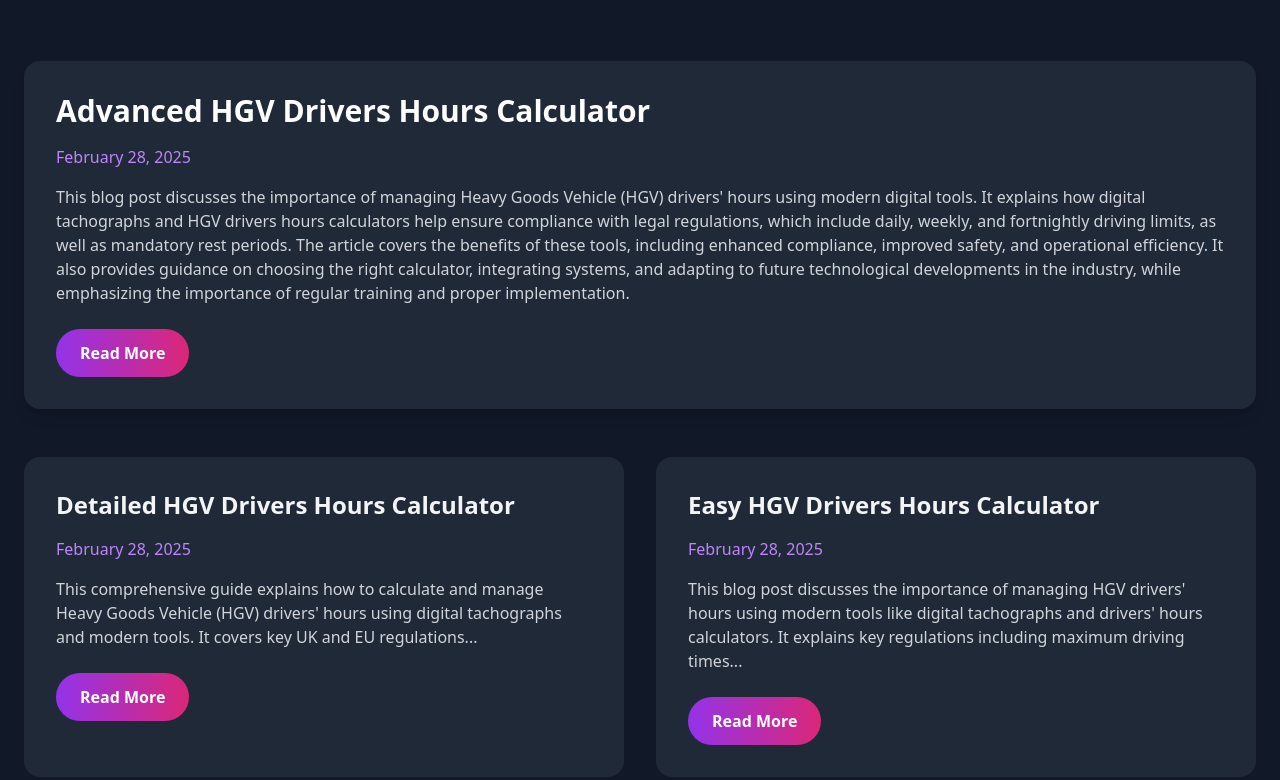
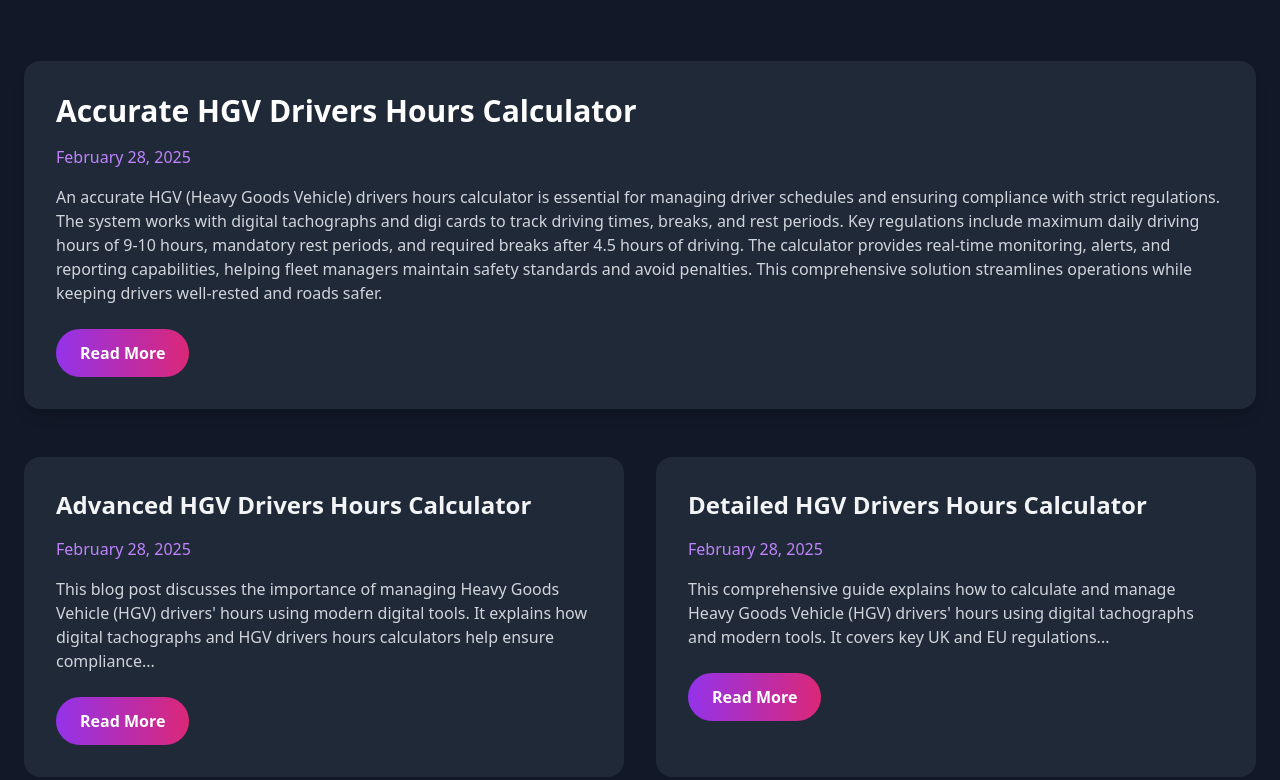
Before and after one commit to windwardboy/the-ultimate-hgv-drivers--hours-calculator-2025-02-28-0sopu, a plain HTML site: page blog.html in a window 1280 px wide. Shown: the part 387-1167 px from the top of the page. Drawn offline with nearby package versions, Linux system fonts and the light colour scheme.

Commit message:
Update blog listing with accurate-hgv-drivers-hours-calculator-20250228-8gz.html

```diff
--- a/blog.html
+++ b/blog.html
@@ -36,12 +36,12 @@
 
                 <!-- Featured Post -->
                 <div class="bg-gray-800 rounded-2xl p-8 mb-12 shadow-lg hover:shadow-purple-500/25 transition-all duration-300">
-                    <h2 class="text-3xl font-bold mb-4 text-white">Advanced HGV Drivers Hours Calculator</h2>
+                    <h2 class="text-3xl font-bold mb-4 text-white">Accurate HGV Drivers Hours Calculator</h2>
                     <div class="text-purple-400 mb-4">February 28, 2025</div>
                     <p class="text-gray-300 mb-6">
-                        This blog post discusses the importance of managing Heavy Goods Vehicle (HGV) drivers' hours using modern digital tools. It explains how digital tachographs and HGV drivers hours calculators help ensure compliance with legal regulations, which include daily, weekly, and fortnightly driving limits, as well as mandatory rest periods. The article covers the benefits of these tools, including enhanced compliance, improved safety, and operational efficiency. It also provides guidance on choosing the right calculator, integrating systems, and adapting to future technological developments in the industry, while emphasizing the importance of regular training and proper implementation.
+                        An accurate HGV (Heavy Goods Vehicle) drivers hours calculator is essential for managing driver schedules and ensuring compliance with strict regulations. The system works with digital tachographs and digi cards to track driving times, breaks, and rest periods. Key regulations include maximum daily driving hours of 9-10 hours, mandatory rest periods, and required breaks after 4.5 hours of driving. The calculator provides real-time monitoring, alerts, and reporting capabilities, helping fleet managers maintain safety standards and avoid penalties. This comprehensive solution streamlines operations while keeping drivers well-rested and roads safer.
                     </p>
-                    <a href="https://windwardboy.github.io/the-ultimate-hgv-drivers--hours-calculator-2025-02-28-0sopu/blog/advanced-hgv-drivers-hours-calculator-20250228-thr.html" class="inline-block bg-gradient-to-r from-purple-600 to-pink-600 px-6 py-3 rounded-full text-white font-semibold hover:scale-105 transition-transform duration-300">
+                    <a href="https://windwardboy.github.io/the-ultimate-hgv-drivers--hours-calculator-2025-02-28-0sopu/blog/accurate-hgv-drivers-hours-calculator-20250228-8gz.html" class="inline-block bg-gradient-to-r from-purple-600 to-pink-600 px-6 py-3 rounded-full text-white font-semibold hover:scale-105 transition-transform duration-300">
                         Read More
                     </a>
                 </div>
@@ -49,18 +49,18 @@
                 <!-- Previous Posts -->
                 <div class="grid grid-cols-1 md:grid-cols-2 gap-8">
                     <div class="bg-gray-800 rounded-2xl p-8">
+                        <h3 class="text-2xl font-bold mb-4">Advanced HGV Drivers Hours Calculator</h3>
+                        <div class="text-purple-400 mb-4">February 28, 2025</div>
+                        <p class="text-gray-300 mb-6">This blog post discusses the importance of managing Heavy Goods Vehicle (HGV) drivers' hours using modern digital tools. It explains how digital tachographs and HGV drivers hours calculators help ensure compliance...</p>
+                        <a href="https://windwardboy.github.io/the-ultimate-hgv-drivers--hours-calculator-2025-02-28-0sopu/blog/advanced-hgv-drivers-hours-calculator-20250228-thr.html" class="inline-block bg-gradient-to-r from-purple-600 to-pink-600 px-6 py-3 rounded-full text-white font-semibold hover:scale-105 transition-transform duration-300">
+                            Read More
+                        </a>
+                    </div>
+                    <div class="bg-gray-800 rounded-2xl p-8">
                         <h3 class="text-2xl font-bold mb-4">Detailed HGV Drivers Hours Calculator</h3>
                         <div class="text-purple-400 mb-4">February 28, 2025</div>
                         <p class="text-gray-300 mb-6">This comprehensive guide explains how to calculate and manage Heavy Goods Vehicle (HGV) drivers' hours using digital tachographs and modern tools. It covers key UK and EU regulations...</p>
                         <a href="https://windwardboy.github.io/the-ultimate-hgv-drivers--hours-calculator-2025-02-28-0sopu/blog/detailed-hgv-drivers-hours-calculator-20250228-asy.html" class="inline-block bg-gradient-to-r from-purple-600 to-pink-600 px-6 py-3 rounded-full text-white font-semibold hover:scale-105 transition-transform duration-300">
-                            Read More
-                        </a>
-                    </div>
-                    <div class="bg-gray-800 rounded-2xl p-8">
-                        <h3 class="text-2xl font-bold mb-4">Easy HGV Drivers Hours Calculator</h3>
-                        <div class="text-purple-400 mb-4">February 28, 2025</div>
-                        <p class="text-gray-300 mb-6">This blog post discusses the importance of managing HGV drivers' hours using modern tools like digital tachographs and drivers' hours calculators. It explains key regulations including maximum driving times...</p>
-                        <a href="https://windwardboy.github.io/the-ultimate-hgv-drivers--hours-calculator-2025-02-28-0sopu/blog/easy-hgv-drivers-hours-calculator-20250228-iha.html" class="inline-block bg-gradient-to-r from-purple-600 to-pink-600 px-6 py-3 rounded-full text-white font-semibold hover:scale-105 transition-transform duration-300">
                             Read More
                         </a>
                     </div>
```
